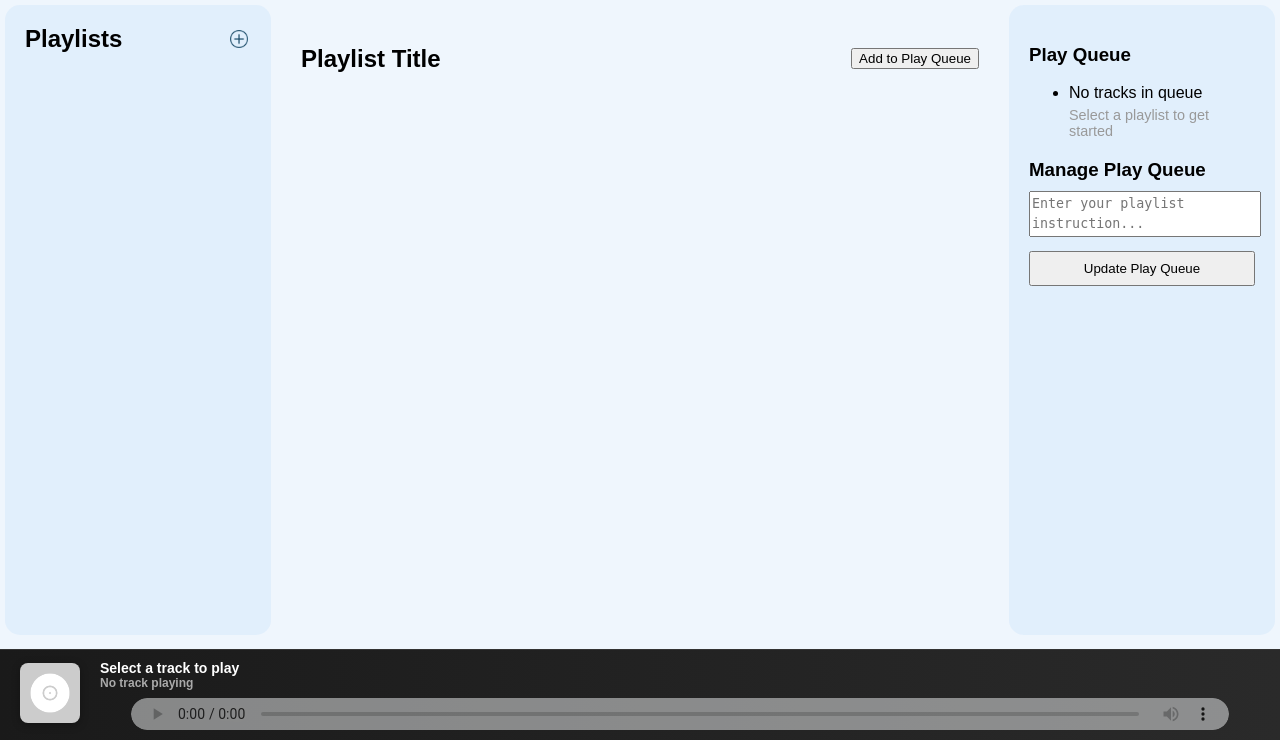
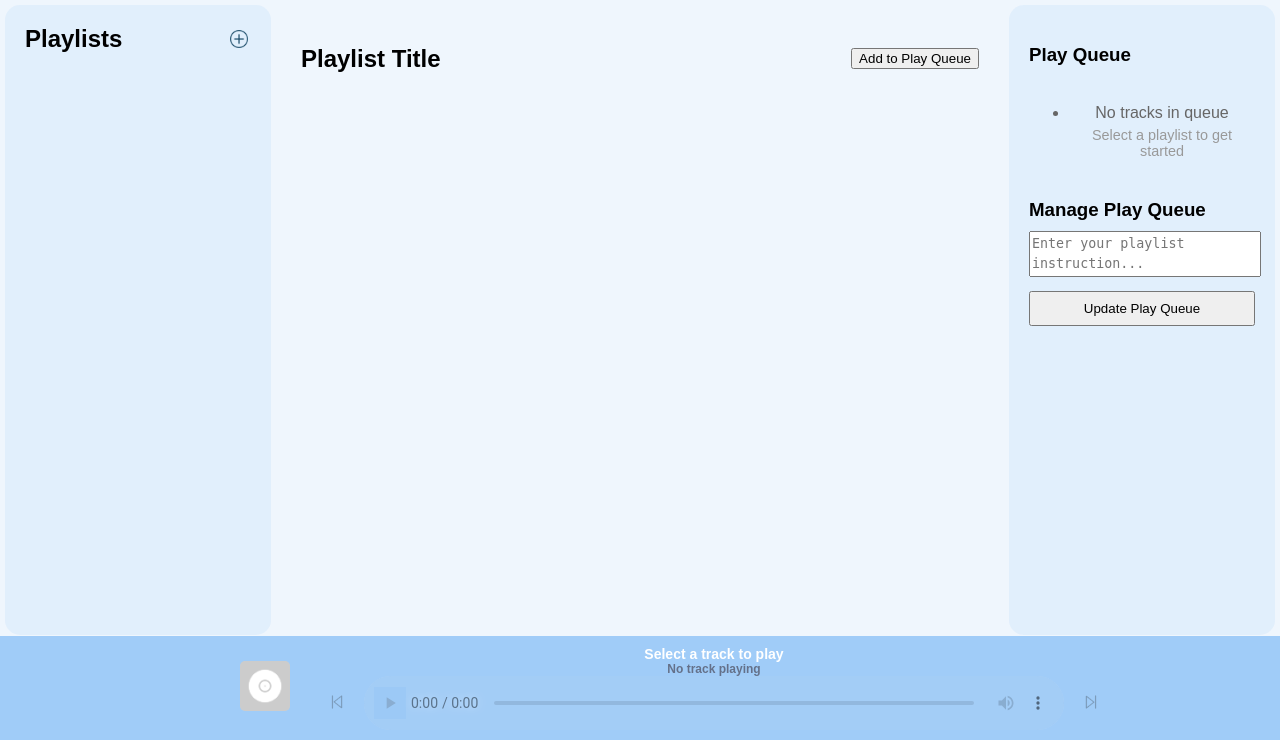
Before and after one commit to ACMLCZH/IntelligentMusicPlayer, a Django app: page /index/ in a window 1280 px wide. Shown: the part 60-800 px from the top of the page. Run offline with Django 5.2, Linux system fonts and the light colour scheme; a user stored in the database is signed in; data comes from the database, SQL or seed files in the repository; data that the repository does not hold is empty; some libraries are stand-ins or nearby versions.

Commit message:
Refactor play queue UI and enhance playlist functionality

```diff
--- a/myapp/static/index.js
+++ b/myapp/static/index.js
@@ -1,11 +1,16 @@
 let accessibleFavlists = [];
 let currentPlaylistData = null;
+// Declare a global variable to hold the MusicPlayer instance
+let player = null;
 
 document.addEventListener('DOMContentLoaded', function() {
     // Load playlists
     fetchPlaylists();
 
     setupNavbar();
+
+    // Initialize the MusicPlayer instance
+    player = new MusicPlayer();
 
     // Click on a playlist to load its songs
     document.getElementById('playlist-list').addEventListener('click', function(e) {
@@ -29,57 +34,39 @@ document.addEventListener('DOMContentLoaded', function() {
 
     // Add to play queue button
     document.getElementById('add-to-playqueue').addEventListener('click', function() {
-        // // Logic to add the current playlist to the play queue
-        // console.log("Add to Play Queue clicked");
-
-        // Update play queue
         const playQueue = document.getElementById('playlist-container');
         playQueue.innerHTML = currentPlaylistData.songs_detail.map((song, index) => `
-            <li data-song-id="${song.id}" ${index === 0 ? 'class="active"' : ''}>
-                <button class="song-select"
-                    data-url="${song.mp3_url}"
-                    data-cover="${song.cover_url}"
-                    data-title="${song.name}"
-                    data-artist="${song.author}">
-                    <i class="fas fa-music"></i> ${song.name} - ${song.author}
-                </button>
+            <li class="queue-item ${index === 0 ? 'active' : ''}" data-song-id="${song.id}" data-url="${song.mp3_url}">
+                <img class="queue-image" src="${song.cover_url}" alt="Song Cover">
+                <div class="queue-details">
+                    <p class="queue-title">${song.name}</p>
+                    <p class="queue-artist">${song.author}</p>
+                </div>
             </li>
         `).join('');
 
-        // Update player UI if this is the first song
-        if (currentPlaylistData.songs_detail.length > 0) {
-            const firstSong = currentPlaylistData.songs_detail[0];
-            document.querySelector('.player-container').innerHTML = `
-                <img src="${firstSong.cover_url}" alt="Album Cover" class="cover-art" id="cover-art">
-                <div class="player-info">
-                    <h2 id="track-title">${firstSong.name}</h2>
-                    <h3 id="track-artist">${firstSong.author}</h3>
-                </div>
-                <audio id="audio-player" controls>
-                    <source src="${firstSong.mp3_url}" type="audio/mpeg">
-                    Your browser does not support the audio element.
-                </audio>
-                <div class="controls">
-                    <button id="prev-btn">
-                        <i class="fas fa-step-backward"></i> Previous
-                    </button>
-                    <button id="next-btn">
-                        Next <i class="fas fa-step-forward"></i>
-                    </button>
-                </div>
-            `;
+        // Use the existing player instance
+        if (player) {
+            player.playlistItems = Array.from(playQueue.getElementsByTagName('li'));
+            player.currentIndex = 0;
 
-            // Initialize new player instance
-            const player = new MusicPlayer();
+            // Update the player UI elements with the first song
+            if (currentPlaylistData.songs_detail.length > 0) {
+                const firstSong = currentPlaylistData.songs_detail[0];
+                player.coverArt.src = firstSong.cover_url;
+                player.titleElement.textContent = firstSong.name;
+                player.artistElement.textContent = firstSong.author;
+                player.audio.src = firstSong.mp3_url;
+
+                // Play the first song
+                player.audio.play();
+            }
+
+            player.updateNavigationButtons();
         }
     });
 
     // Natural language play queue management
-    document.getElementById('nlp-button').addEventListener('click', function() {
-        let command = document.getElementById('nlp-input').value;
-        updatePlayQueue(command);
-    });
-
     document.getElementById('nlp-input').addEventListener('input', function () {
         this.style.height = 'auto';
         this.style.height = this.scrollHeight + 'px';
@@ -272,53 +259,44 @@ function displaySongs(favListData) {
 
         songsList.appendChild(songItem);
     });
+    // Update player's playlist items
+    if (player) {
+        player.updatePlaylistItems();
+    }
 }
 
 // Play a song
 function playSong(song) {
-    // Create the audio player UI if it doesn't exist
+    // Update the play queue with the selected song
     const playQueue = document.getElementById('playlist-container');
-
-    // Add the song to play queue
     const songElement = `
-        <li data-song-id="${song.id}" class="active">
-            <button class="song-select"
-                data-url="${song.mp3_url}"
-                data-cover="${song.cover_url}"
-                data-title="${song.name}"
-                data-artist="${song.author}">
-                <i class="fas fa-music"></i> ${song.name} - ${song.author}
-            </button>
+        <li class="queue-item active" data-song-id="${song.id}" data-url="${song.mp3_url}">
+            <img class="queue-image" src="${song.cover_url}" alt="Song Cover">
+            <div class="queue-details">
+                <p class="queue-title">${song.name}</p>
+                <p class="queue-artist">${song.author}</p>
+            </div>
         </li>
     `;
     playQueue.innerHTML = songElement;
 
-    // Update player UI
-    document.querySelector('.player-container').innerHTML = `
-        <img src="${song.cover_url}" alt="Album Cover" class="cover-art" id="cover-art">
-        <div class="player-info">
-            <h2 id="track-title">${song.name}</h2>
-            <h3 id="track-artist">${song.author}</h3>
-        </div>
-        <audio id="audio-player" controls>
-            <source src="${song.mp3_url}" type="audio/mpeg">
-            Your browser does not support the audio element.
-        </audio>
-        <div class="controls">
-            <button id="prev-btn">
-                <i class="fas fa-step-backward"></i> Previous
-            </button>
-            <button id="next-btn">
-                Next <i class="fas fa-step-forward"></i>
-            </button>
-        </div>
-    `;
+    // Use the existing player instance
+    if (player) {
+        // Update the playlist items
+        player.playlistItems = Array.from(playQueue.getElementsByTagName('li'));
+        player.currentIndex = 0;
 
-    // Initialize player and start playing
-    const player = new MusicPlayer();
-    const songButton = playQueue.querySelector('.song-select');
-    if (songButton) {
-        player.loadTrack(songButton, 0);
+        // Update the player UI elements
+        player.coverArt.src = song.cover_url;
+        player.titleElement.textContent = song.name;
+        player.artistElement.textContent = song.author;
+        player.audio.src = song.mp3_url;
+
+        // Play the song
+        player.audio.play();
+
+        // Update navigation buttons if necessary
+        player.updateNavigationButtons();
     }
 }
 
--- a/myapp/static/index_style.css
+++ b/myapp/static/index_style.css
@@ -277,6 +277,85 @@ body {
 }
 
 /* Right Sidebar Styles */
+/* Play Queue Styles */
+.queue-item {
+    display: flex;
+    align-items: center;
+    padding: 10px;
+    border-radius: 6px;
+    transition: background-color 0.2s;
+    cursor: pointer;
+    margin-bottom: 5px;
+}
+
+.queue-item:hover {
+    background-color: #3291f045;
+}
+
+.queue-item.active {
+    background-color: #3291f080;
+}
+
+.queue-image {
+    width: 40px;
+    height: 40px;
+    border-radius: 4px;
+    margin-right: 10px;
+    object-fit: cover;
+}
+
+.queue-details {
+    flex-grow: 1;
+    min-width: 0;
+}
+
+.queue-title {
+    font-weight: bold;
+    margin: 0;
+    white-space: nowrap;
+    overflow: hidden;
+    text-overflow: ellipsis;
+}
+
+.queue-artist {
+    color: #666;
+    margin: 0;
+    font-size: 0.9em;
+    white-space: nowrap;
+    overflow: hidden;
+    text-overflow: ellipsis;
+}
+
+.play-icon {
+    width: 20px;
+    height: 20px;
+    opacity: 0.7;
+    transition: opacity 0.2s;
+}
+
+.play-icon:hover {
+    opacity: 1;
+}
+
+.queue-item .song-select {
+    background: none;
+    border: none;
+    cursor: pointer;
+    padding: 5px;
+    margin-left: 10px;
+}
+
+/* Empty queue state */
+.empty-queue {
+    text-align: center;
+    padding: 20px;
+    color: #666;
+}
+
+.empty-queue p {
+    margin: 5px 0;
+}
+
 .play-queue {
     width: 20%;
     background-color: #3291f012;
@@ -331,12 +410,9 @@ body {
 .player-area {
     position: fixed;
     bottom: 0;
-    left: 0;
-    right: 0;
-    background: linear-gradient(to right, #1a1a1a, #2a2a2a);
-    padding: 10px 20px;
+    width: 100%;
+    background: #3291f06b;
     z-index: 1000;
-    border-top: 1px solid #333;
 }
 
 .song-actions img.add-to-favlist-button {
@@ -370,35 +446,29 @@ body {
 }
 
 .player-container {
+    max-width: 800px;
+    margin: 0 auto;
+    padding: 10px;
     display: flex;
     align-items: center;
-    max-width: 1400px;
-    margin: 0 auto;
-    gap: 20px;
 }
 
 .player-left {
-    flex-shrink: 0;
+    margin-right: 20px;
 }
 
 .cover-art {
-    width: 60px;
-    height: 60px;
-    border-radius: 8px;
-    object-fit: cover;
-    box-shadow: 0 2px 8px rgba(0,0,0,0.3);
+    width: 50px;
+    height: 50px;
+    border-radius: 5px;
 }
 
 .player-center {
-    flex-grow: 1;
-    display: flex;
-    flex-direction: column;
-    gap: 8px;
+    flex: 1;
 }
 
 .player-info {
-    display: flex;
-    flex-direction: column;
+    text-align: center;
 }
 
 .player-info h2 {
@@ -408,7 +478,7 @@ body {
 }
 
 .player-info h3 {
-    color: #aaa;
+    color: #1a010172;
     font-size: 12px;
     margin: 0;
 }
@@ -416,27 +486,29 @@ body {
 .controls {
     display: flex;
     align-items: center;
-    gap: 15px;
+    justify-content: center;
 }
 
 .controls button {
-    background: transparent;
+    background: none;
     border: none;
-    color: #fff;
     cursor: pointer;
-    padding: 8px;
-    border-radius: 50%;
-    transition: background-color 0.2s;
+    padding: 5px;
+    margin: 0 10px;
+    opacity: 0.8;
+    transition: opacity 0.2s;
 }
 
 .controls button:hover {
-    background-color: rgba(255,255,255,0.1);
+    opacity: 1;
 }
 
 #audio-player {
-    flex-grow: 1;
-    height: 32px;
-    border-radius: 16px;
+    width: 700px;
+}
+audio::-webkit-media-controls-play-button,
+audio::-webkit-media-controls-panel {
+    background-color: #3291f065;
 }
 
 /* Add margin to main content to prevent player overlap */
@@ -464,7 +536,7 @@ body {
 
 /* Disabled controls */
 .controls button:disabled {
-    opacity: 0.5;
+    opacity: 0.3;
     cursor: not-allowed;
 }
 
--- a/myapp/static/player.js
+++ b/myapp/static/player.js
@@ -16,19 +16,54 @@ class MusicPlayer {
 
         this.playlistItems = Array.from(this.playlist.getElementsByTagName('li'));
         this.currentIndex = 0;
+        // Add a flag to track submission state
+        this.isSubmitting = false;
 
-        this.setupEventListeners();
+        // Bind event listeners only once
+        // if (!this.eventListenersSet) {
+            this.setupEventListeners();
+            // this.eventListenersSet = true;
+        // }
         this.updateNavigationButtons();
+    }
+
+    updatePlaylistItems() {
+        this.playlistItems = Array.from(this.playlist.getElementsByTagName('li'));
+        this.currentIndex = 0; // Reset to first track
+        this.updateNavigationButtons();
+    }
+
+    async loadTrackFromListItem(listItem, newIndex) {
+        const url = listItem.dataset.url;
+        const cover = listItem.querySelector('.queue-image').src;
+        const title = listItem.querySelector('.queue-title').textContent;
+        const artist = listItem.querySelector('.queue-artist').textContent;
+
+        // Update UI
+        document.querySelector('.queue-item.active')?.classList.remove('active');
+        listItem.classList.add('active');
+        this.currentIndex = newIndex;
+
+        try {
+            this.audio.src = url;
+            this.coverArt.src = cover;
+            this.titleElement.textContent = title;
+            this.artistElement.textContent = artist;
+
+            this.audio.play();
+            this.updateNavigationButtons();
+        } catch (error) {
+            console.error('Error loading track:', error);
+        }
     }
 
     setupEventListeners() {
         // Playlist clicks
         this.playlist.addEventListener('click', (e) => {
-            const button = e.target.closest('.song-select');
-            if (button) {
-                const listItem = button.closest('li');
+            const listItem = e.target.closest('.queue-item');
+            if (listItem) {
                 const newIndex = this.playlistItems.indexOf(listItem);
-                this.loadTrack(button, newIndex);
+                this.loadTrackFromListItem(listItem, newIndex);
             }
         });
 
@@ -47,8 +82,25 @@ class MusicPlayer {
         });
 
         // Playlist reorganization
-        document.getElementById('playlist-form')?.addEventListener('submit',
-            (e) => this.reorganizePlaylist(e));
+        // Single form submit handler
+        const form = document.getElementById('playlist-form');
+        if (form) {
+            const oldForm = form.cloneNode(true);
+            form.parentNode.replaceChild(oldForm, form);
+
+            oldForm.addEventListener('submit', async (e) => {
+                e.preventDefault();
+
+                if (this.isSubmitting) return false;
+
+                this.isSubmitting = true;
+                await this.reorganizePlaylist(e);
+
+                setTimeout(() => {
+                    this.isSubmitting = false;
+                }, 1000);
+            });
+        }
     }
 
     async loadTrack(button, newIndex) {
@@ -79,23 +131,21 @@ class MusicPlayer {
     }
 
     updateNavigationButtons() {
-        this.prevBtn.disabled = this.currentIndex === 0;
-        this.nextBtn.disabled = this.currentIndex === this.playlistItems.length - 1;
+        this.prevBtn.disabled = this.currentIndex <= 0;
+        this.nextBtn.disabled = this.currentIndex >= this.playlistItems.length - 1;
     }
 
     playNext() {
         if (this.currentIndex < this.playlistItems.length - 1) {
             const nextTrack = this.playlistItems[this.currentIndex + 1];
-            const button = nextTrack.querySelector('.song-select');
-            this.loadTrack(button, this.currentIndex + 1);
+            this.loadTrackFromListItem(nextTrack, this.currentIndex + 1);
         }
     }
 
     playPrevious() {
         if (this.currentIndex > 0) {
             const prevTrack = this.playlistItems[this.currentIndex - 1];
-            const button = prevTrack.querySelector('.song-select');
-            this.loadTrack(button, this.currentIndex - 1);
+            this.loadTrackFromListItem(prevTrack, this.currentIndex - 1);
         }
     }
 
@@ -114,10 +164,16 @@ class MusicPlayer {
             });
 
             const data = await response.json();
-            if (data.status === 'success') {
+            // Check HTTP status first
+            if (!response.ok) {
+                throw new Error(data.message || 'Server error occurred');
+            }
+
+            // Only update UI if we have valid playlist data
+            if (data.playlist && Array.isArray(data.playlist)) {
                 this.updatePlaylistUI(data.playlist);
             } else {
-                alert(data.message);
+                throw new Error('Invalid playlist data received');
             }
         } catch (error) {
             console.error('Error reorganizing playlist:', error);
@@ -127,14 +183,12 @@ class MusicPlayer {
 
     updatePlaylistUI(newPlaylist) {
         this.playlist.innerHTML = newPlaylist.map((song, index) => `
-            <li data-song-id="${song.id}" ${index === this.currentIndex ? 'class="active"' : ''}>
-                <button class="song-select"
-                    data-url="${song.url}"
-                    data-cover="${song.cover}"
-                    data-title="${song.title}"
-                    data-artist="${song.artist}">
-                    <i class="fas fa-music"></i> ${song.title} - ${song.artist}
-                </button>
+            <li class="queue-item ${index === this.currentIndex ? 'active' : ''}" data-song-id="${song.id}" data-url="${song.url}">
+                <img class="queue-image" src="${song.cover}" alt="Song Cover">
+                <div class="queue-details">
+                    <p class="queue-title">${song.title}</p>
+                    <p class="queue-artist">${song.artist}</p>
+                </div>
             </li>
         `).join('');
         this.playlistItems = Array.from(this.playlist.getElementsByTagName('li'));
--- a/myapp/templates/index.html
+++ b/myapp/templates/index.html
@@ -72,8 +72,6 @@
 
         <!-- Right Sidebar: Play Queue -->
         <div class="play-queue">
-            <!-- Current Playing Playlist -->
-            <div class="playlist">
             <h3>Play Queue</h3>
             <ul id="playlist-container" data-current-index="-1">
                 <li class="empty-queue">
@@ -81,7 +79,6 @@
                     <p class="empty-queue-subtitle">Select a playlist to get started</p>
                 </li>
             </ul>
-            </div>
 
             <!-- Natural Language Play Queue Management -->
             <div class="nlp-management">
@@ -110,15 +107,12 @@
                     <h3 id="track-artist">No track playing</h3>
                 </div>
                 <div class="controls">
-                    <button id="prev-btn" disabled>
-                        <i class="fas fa-step-backward"></i>
-                    </button>
+                    <button id="prev-btn" disabled><img src="/static/previous.png" alt="Previous" style="width: 24px; height: 24px;"></button>
                     <audio id="audio-player" controls>
                         <source src="" type="audio/mpeg">
+                        Your browser does not support the audio element.
                     </audio>
-                    <button id="next-btn" disabled>
-                        <i class="fas fa-step-forward"></i>
-                    </button>
+                    <button id="next-btn" disabled><img src="/static/next.png" alt="Next" style="width: 24px; height: 24px;"></button>
                 </div>
             </div>
         </div>
```
Also changed, not shown: myapp/static/next.png (added), myapp/static/previous.png (added). Lines whose indentation alone changed are shown as unchanged.
